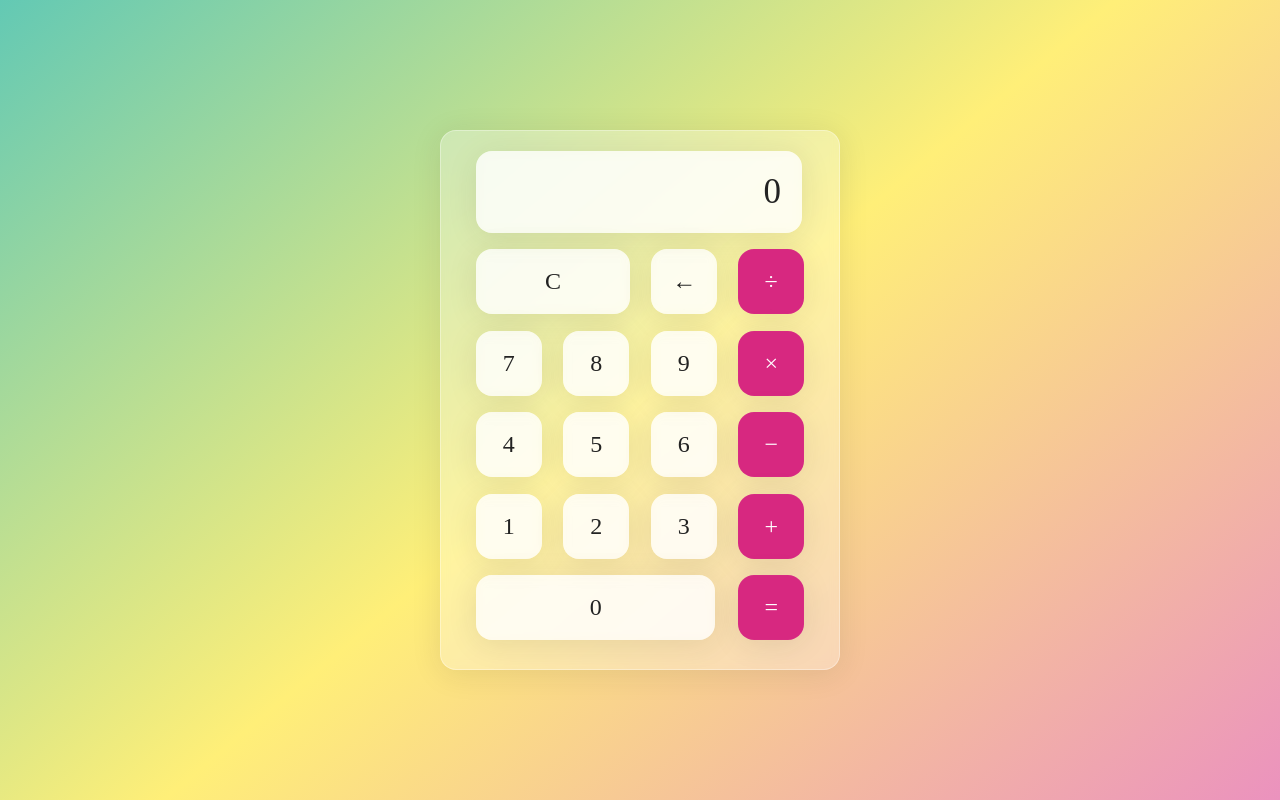
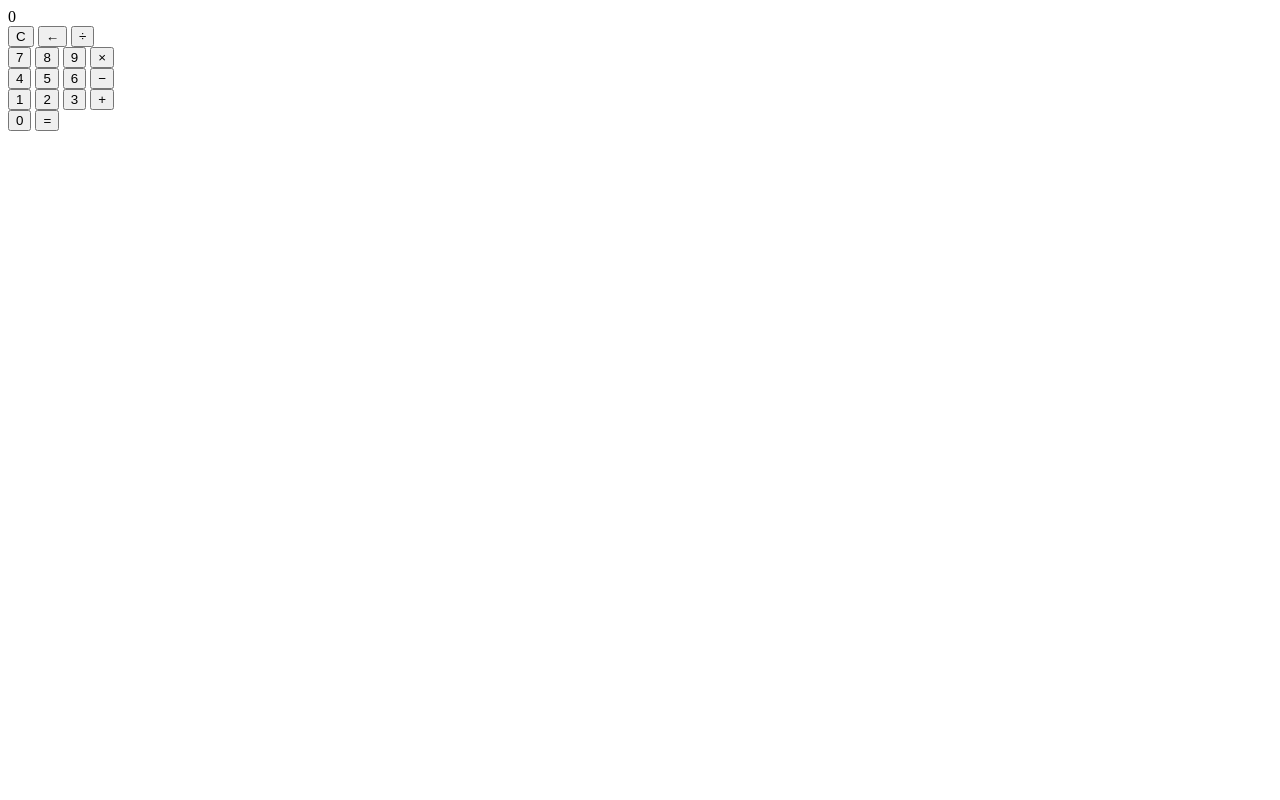
Before and after one commit to JapwiseMn/JapwiseMn.github.io, a plain HTML site: page index.html in a window 1280 px wide. Drawn offline with Linux system fonts and the light colour scheme.

Commit message:
Update style.css

```diff
--- a/style.css
+++ b/style.css
@@ -107,111 +107,5 @@ body{
   flex-basis:73%;
 }
 
+
 }
-
-html{
-  box-sizing: border-box;
-  height:100%;
-}
-
-*,
-*::before,
-*::after{
-  box-sizing: inherit;
-  margin: 0;
-  padding: 0;
-}
-
-body{
-  align-items: center;
-  background: linear-gradient(320deg, #eb92be,#ffef78,#63c9b4);
-  display: flex;
-  font-family: 'Dosis' sans-serif;
-  font-display: swap;
-  height: inherit;
-  justify-content: center;
-}
-
-.wrapper{
-  /* backdrop-filter: blur(5.5px);
-  -webkit-backdrop-filter: blur(5.5px);
-  background: rgba(255, 255, 255, 0.75);
-  border:1px solid rgba(255, 255, 255, 0.01); */
-  border-radius:16px;
-  box-shadow:0 4px 30px rgba(35, 35, 35, 0.1);
-  color:#232323;
-  backdrop-filter: blur(4px);
-  -webkit-backdrop-filter: blur(4px);
-  background: rgba(255, 255, 255 ,0.30);
-  border: 1px solid rgba(255, 255, 255, 0.34);
-  flex-basis:400px;
-  height: 540px;
-  padding:20px 35px;;
-}
-
-.screen{
-  backdrop-filter: blur(5.5px);
-  -webkit-backdrop-filter: blur(5.5px);
-  background: rgba(255, 255, 255, 0.75);
-  border: 1px solid rgba(255, 255, 255, 0.01);
-  border-radius: 16px;
-  box-shadow:0 4px 30px rgba(35, 35, 35, 0.1);
-  color:#232323;
-  font-size: 35px;
-  overflow:auto;
-  padding:20px;
-  text-align:right;
-  width:326px;
-}
-
-.calc-button-row{
-  display: flex;
-  justify-content: space-between;
-  margin: 5% 0;
-}
-
-.calc-button{
-  backdrop-filter: blur(5.5px);
-  -website-backdrop-filter: blur(5.5px);
-  background:rgba(255, 255, 255, 0.75);
-  border: 1px solid rgba(255, 255, 255, 0.01);
-  border-radius: 16px;
-  box-shadow: 0 4px 30px rgba(35, 35, 35, 0.1);
-  color: #232323;
-  flex-basis: 20%;
-  font-family: inherit;
-  font-size: 24px;
-  height:65px;
-}
-
-.calc-button:last-child{
-  backdrop-filter: blur(5.5px);
-  -website-backdrop-filter: blur(5.5px);
-  background:rgba(255, 255, 255, 0.75);
-  border: 1px solid rgba(255, 255, 255, 0.01);
-  border-radius: 16px;
-  box-shadow: 0 4px 30px rgba(35, 35, 35, 0.1);
-  color:#fff;
-  background:#d72880;
-}
-
-.calc-button:last-child:hover{
-  background-color: inherit;
-  color:inherit;
-}
-
-.calc-button:hover{
-  background-color: inherit;
-}
-
-.calc-button:active{
-  background-color: #ffef78;
-}
-
-.double{
-  flex-basis: 47%;
-}
-
-.triple{
-  flex-basis:73%;
-}
```
